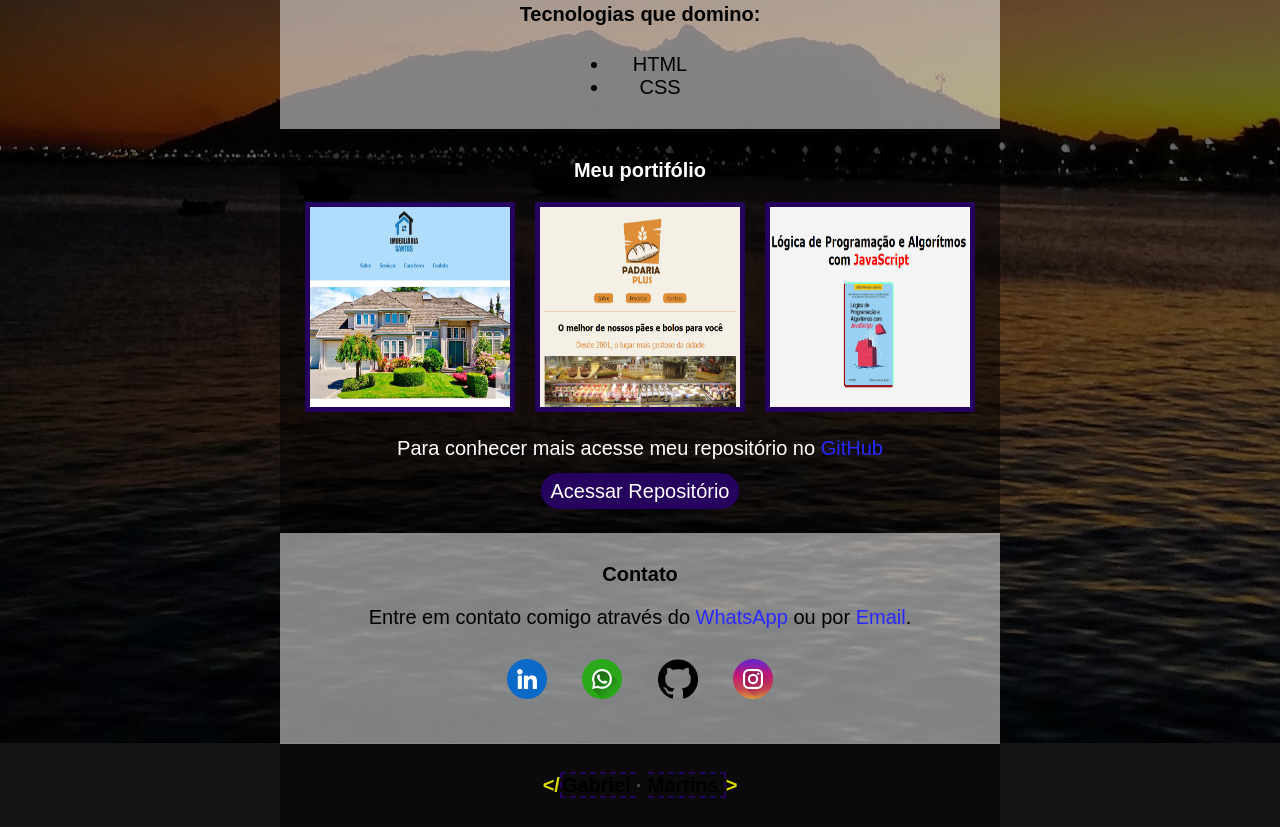
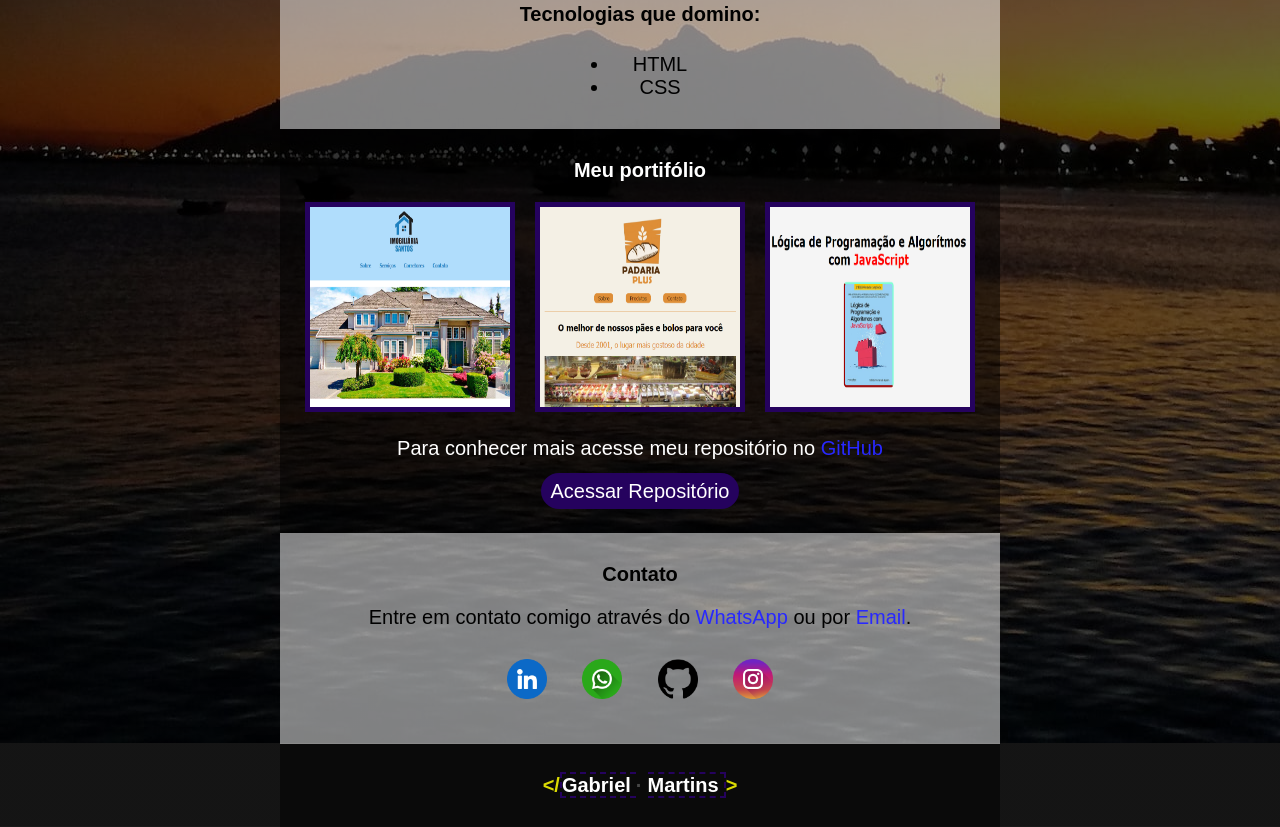
Before and after one commit to gbmartins20/gb, a plain HTML site: page index.html in a window 1280 px wide. Shown: the part 780-1607 px from the top of the page. Drawn offline with Linux system fonts and the light colour scheme.

Commit message:
Update estilo.css

```diff
--- a/css/estilo.css
+++ b/css/estilo.css
@@ -124,6 +124,6 @@ h1, .portifolio h3{
     color: rgb(40, 40, 255);
     text-decoration: none;
 }
-h3 .fecha-titulo {
-    color="#fff";
+.fecha-titulo{
+    color: #fff;
 }
```
